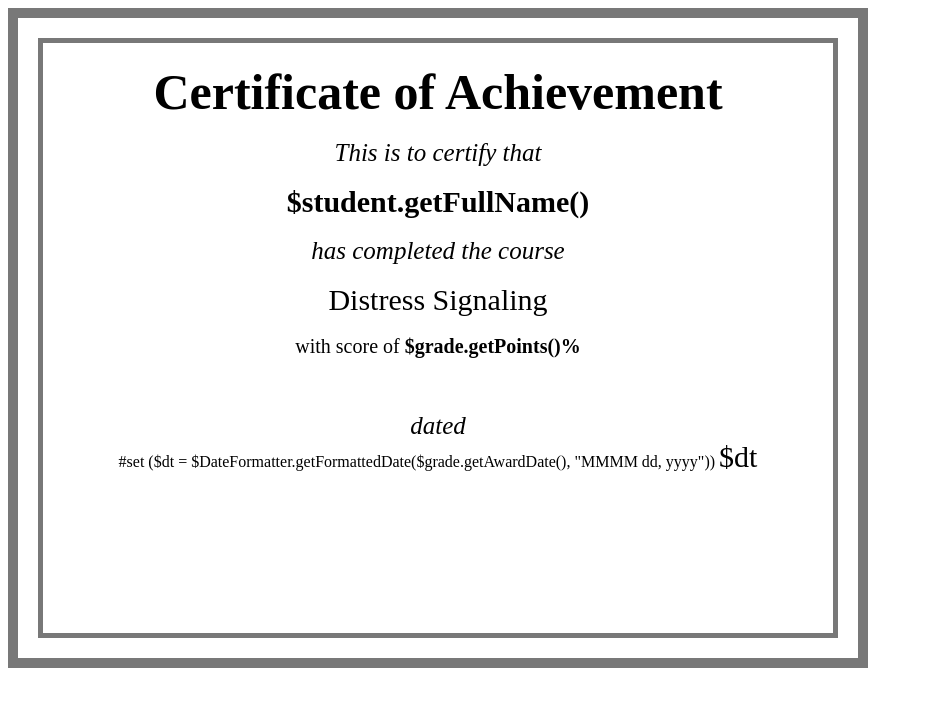
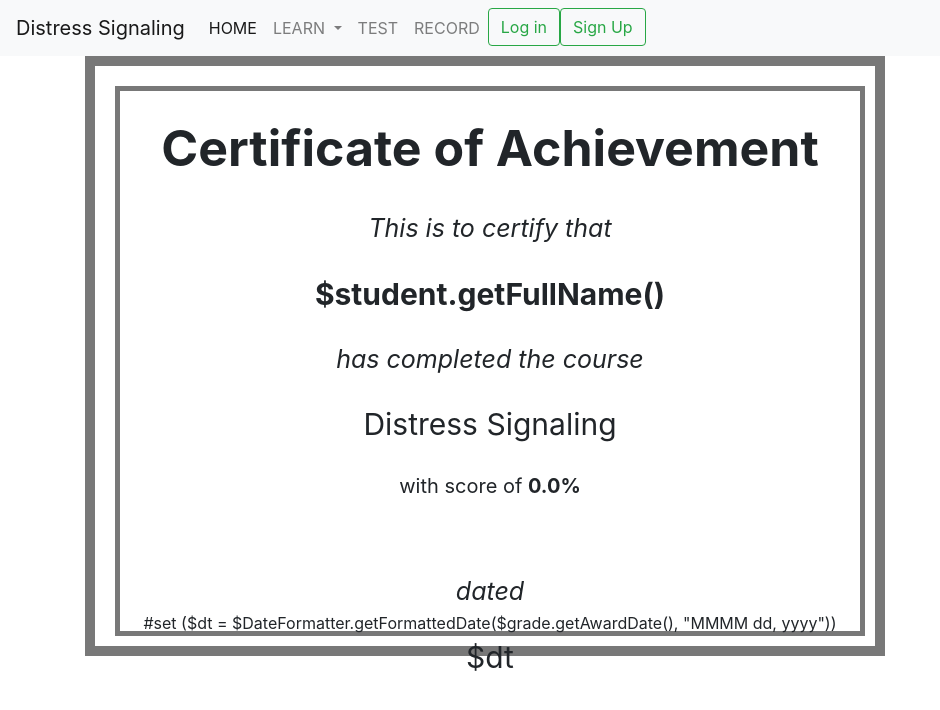
Before and after one commit to UnicornoftheSea99/DistressSignaling, a Flask app: page /certificate in a window 1280 px wide. Shown: the top 710 px of the page, without its empty margins (0-940 px from the left). Run offline with Flask 2, Linux system fonts and the light colour scheme; some libraries are stand-ins or nearby versions.

Commit message:
added basic end scoring for one user

```diff
--- a/server.py
+++ b/server.py
@@ -192,6 +192,8 @@ feedback = {
 
 activity = {}
 
+score = 0
+
 # current_id = 12;
 
 # ROUTES
@@ -259,11 +261,15 @@ def log_in():
 
 @app.route('/test/homepage')
 def th():
+    global score
+    score = 0
+
     return render_template('testhomepage.html')
 
 
 @app.route('/test/<id>')
 def test(id=None):
+
     one = test_data[id]
     next_id = str(int(id) + 1)
     return render_template('test.html', one=one, next_id=next_id)
@@ -276,15 +282,17 @@ def get_record():
 # ajax for checking answer in test.js
 @app.route('/check_ans', methods=['GET', 'POST'])
 def check_ans():
+    global score
     json_data = request.get_json()
 
     ans = json_data["ans"]
     num = json_data["num"]
 
-    correct = "True"
+    correct = "False"
 
-    if ans != test_answers[num]:
-        correct = "False"
+    if ans == test_answers[num]:
+        correct = "True"
+        score += 1
 
     fb = feedback[num]
 
@@ -292,7 +300,8 @@ def check_ans():
 
 @app.route('/certificate')
 def certificate():
-    return render_template('certificate.html')
+    grade = score / len(test_data) * 100
+    return render_template('certificate.html', grade=grade)
 
 if __name__ == '__main__':
    app.run(debug = True)
--- a/templates/certificate.html
+++ b/templates/certificate.html
@@ -1,3 +1,7 @@
+
+{% extends "layout.html" %}
+
+{% block content %}
 
 <div style="width:800px; height:600px; padding:20px; text-align:center; border: 10px solid #787878">
     <div style="width:750px; height:550px; padding:20px; text-align:center; border: 5px solid #787878">
@@ -8,9 +12,11 @@
            <span style="font-size:30px"><b>$student.getFullName()</b></span><br/><br/>
            <span style="font-size:25px"><i>has completed the course</i></span> <br/><br/>
            <span style="font-size:30px">Distress Signaling</span> <br/><br/>
-           <span style="font-size:20px">with score of <b>$grade.getPoints()%</b></span> <br/><br/><br/><br/>
+           <span style="font-size:20px">with score of <b>{{grade}}%</b></span> <br/><br/><br/><br/>
            <span style="font-size:25px"><i>dated</i></span><br>
           #set ($dt = $DateFormatter.getFormattedDate($grade.getAwardDate(), "MMMM dd, yyyy"))
           <span style="font-size:30px">$dt</span>
     </div>
     </div>
+
+    {% endblock %}
```
